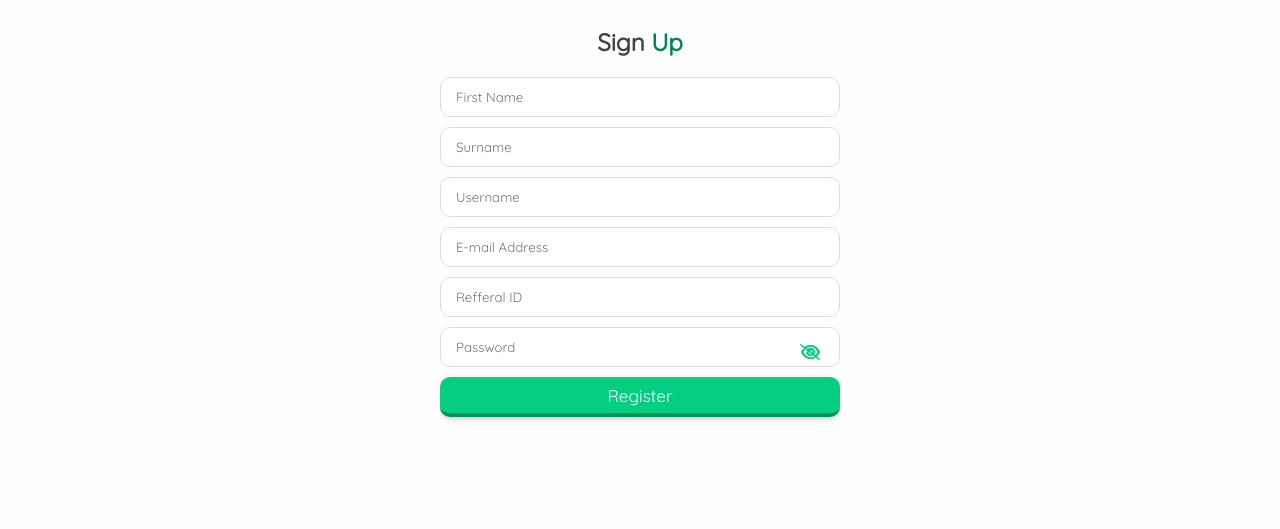
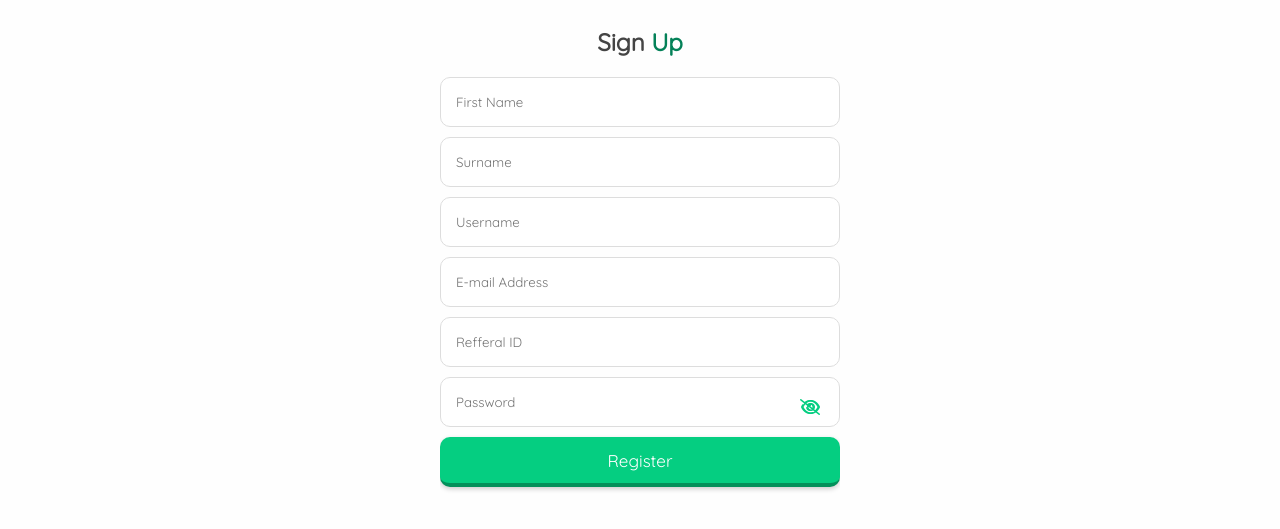
Before and after one commit to Gift-Jackson/Affilite, a plain HTML site: page Register.html in a window 1280 px wide. Shown: the part 133-662 px from the top of the page. Drawn offline with Linux system fonts and the light colour scheme.

Commit message:
Add files via upload

```diff
--- a/Register.html
+++ b/Register.html
@@ -47,13 +47,13 @@
                     <div class="form1">
                         <h2>Sign <span class="mark">Up</span></h2>
                         <form action="#">
-                            <input type="text" name="fname" id="fname" placeholder="First Name">
-                            <input type="text" name="sname" id="sname" placeholder="Surname">
-                            <input type="text" name="uname" id="uname" placeholder="Username">
-                            <input type="email" name="email" id="email" placeholder="E-mail Address">
+                            <input type="text" name="fname" id="fname" placeholder="First Name" required>
+                            <input type="text" name="sname" id="sname" placeholder="Surname" required>
+                            <input type="text" name="uname" id="uname" placeholder="Username" required>
+                            <input type="email" name="email" id="email" placeholder="E-mail Address" required>
                             <input type="number" name="refid" id="refid" placeholder="Refferal ID">
                             <div class="input-control">
-                                <input type="password" name="pass" id="pass" placeholder="Password">
+                                <input type="password" name="pass" id="pass" placeholder="Password" required>
                                 <div id="icon">
                                     <i id="close" class="fa-regular fa-eye-slash"></i>
                                     <i id="open" class="fa-regular fa-eye"></i>
@@ -67,8 +67,8 @@
                     <div class="form2">
                         <h2>Login</h2>
                         <form action="#">
-                            <input type="text" name="uname" id="uname" placeholder="Username">
-                            <input type="password" name="pass" id="pass" placeholder="Password">
+                            <input type="text" name="uname" id="uname" placeholder="Username" required>
+                            <input type="password" name="pass" id="pass" placeholder="Password" required>
                             <button type="submit" class="submit-btn">Login</button>
                         </form>
                     </div>
@@ -121,12 +121,15 @@
 
         .form-container {
             width: 400px;
-            height: 500px;
+            height: 600px;
             margin: auto;
-            overflow: hidden;
+            overflow-x: hidden;
             transform: translateY(50px);
             opacity: 0;
             animation: form 1s ease .5s 1 forwards;
+        }
+        .form-container::-webkit-scrollbar{
+            display: none;
         }
         @keyframes form {
             100%{
@@ -183,7 +186,7 @@
         }
 
         .form input {
-            height: 40px;
+            height: 50px;
             width: 100%;
             margin-bottom: 10px;
             border: 1px solid #ddd;
@@ -197,7 +200,7 @@
 
         .submit-btn {
             width: 100%;
-            height: 40px;
+            height: 50px;
             border: none;
             background-color: #05ce81;
             color: #fefefe;
```
Also changed, not shown: success.html (+1 -1 lines).
